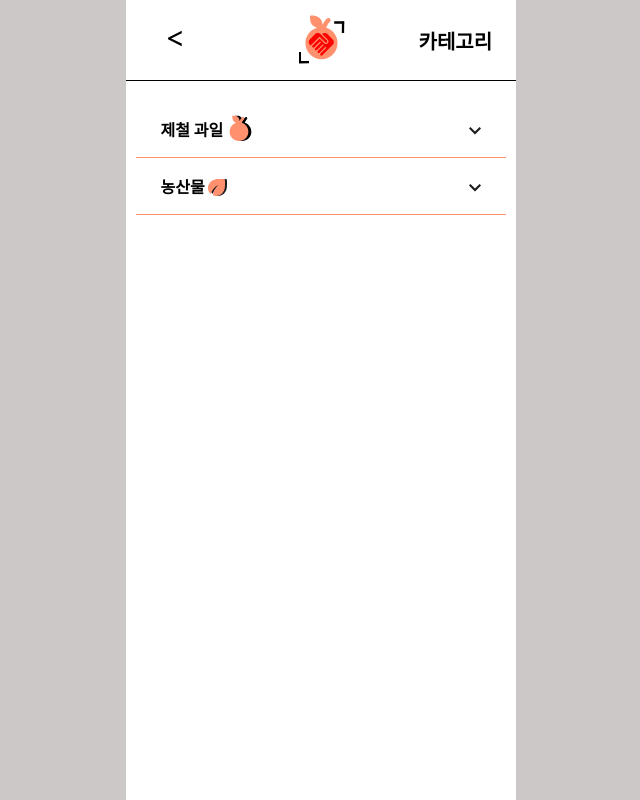
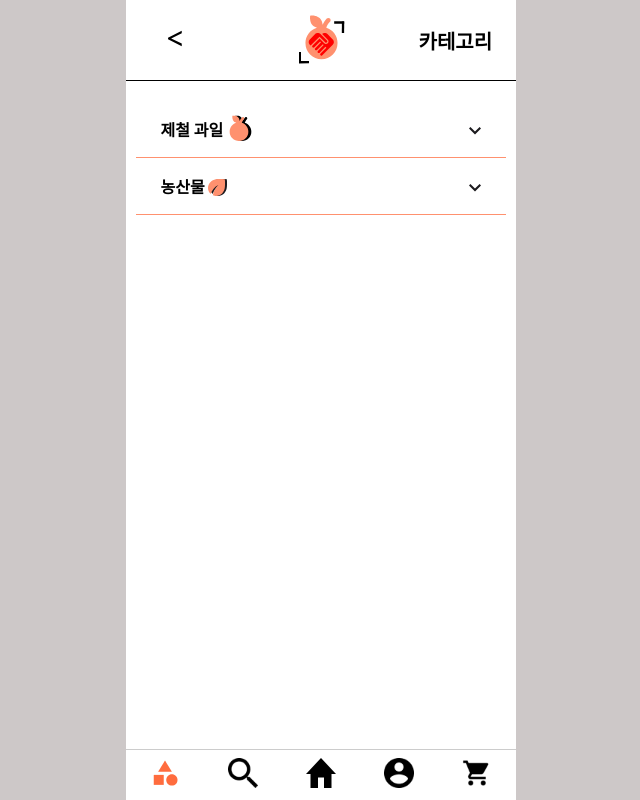
Before and after one commit to TEAM-NANUM/Client, a React (Create React App) app: page /category in a window 1280 px wide. Shown: the whole page, without its empty margins (319-959 px from the left). Built offline with nearby package versions, Linux system fonts and the light colour scheme.

Commit message:
feat : CategoryPage footer add
카테고리 페이지에 footer을 추가하였습니다.

```diff
--- a/src/pages/Category/CategoryPage.jsx
+++ b/src/pages/Category/CategoryPage.jsx
@@ -2,6 +2,7 @@ import React, { useEffect, useState } from 'react';
 import "../../styles/Category/CategoryPage.css"
 import SubHeader from '../../components/SubHeader';
 import CategoryList from '../../components/Category/CategoryList';
+import Footer from '../../components/Footer/Footer';
 
 const CategoryPage = () => {
 
@@ -25,7 +26,7 @@ const CategoryPage = () => {
       <div className='category_container'>
         {category.categories.map((list, idx) => <CategoryList list={list} key={idx} />)}
       </div>
-      {/* footer 삽입 필요 */}
+      <Footer />
     </>
   );
 };
```
